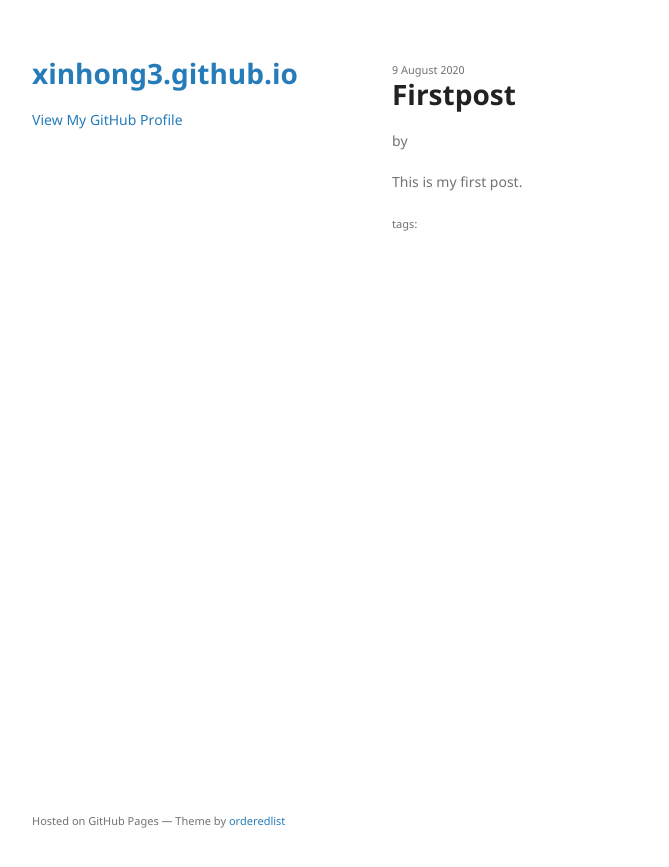
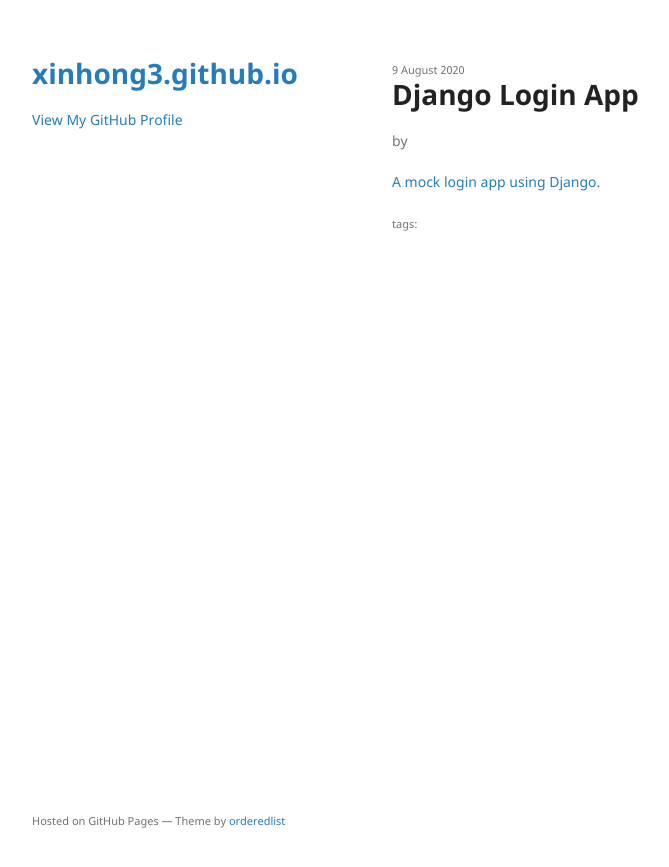
Before and after one commit to xinhong3/xinhong3.github.io, a Jekyll site: the page built from _posts/2020-08-09-firstpost.md, in a window 1280 px wide. Shown: the top 867 px of the page, without its empty margins (178-847 px from the left). Built offline with Jekyll 4.4.1, drawn with Linux system fonts in a browser that asks for light colours; the repository's description, which GitHub fills in, is left out.

Commit message:
Update 2020-08-09-firstpost.md

```diff
--- a/_posts/2020-08-09-firstpost.md
+++ b/_posts/2020-08-09-firstpost.md
@@ -1,5 +1,6 @@
 ---
 layout: post
+title: Django Login App
 ---
 
-This is my first post.
+[A mock login app using Django.](https://github.com/xinhong3/django_login_app)
```
